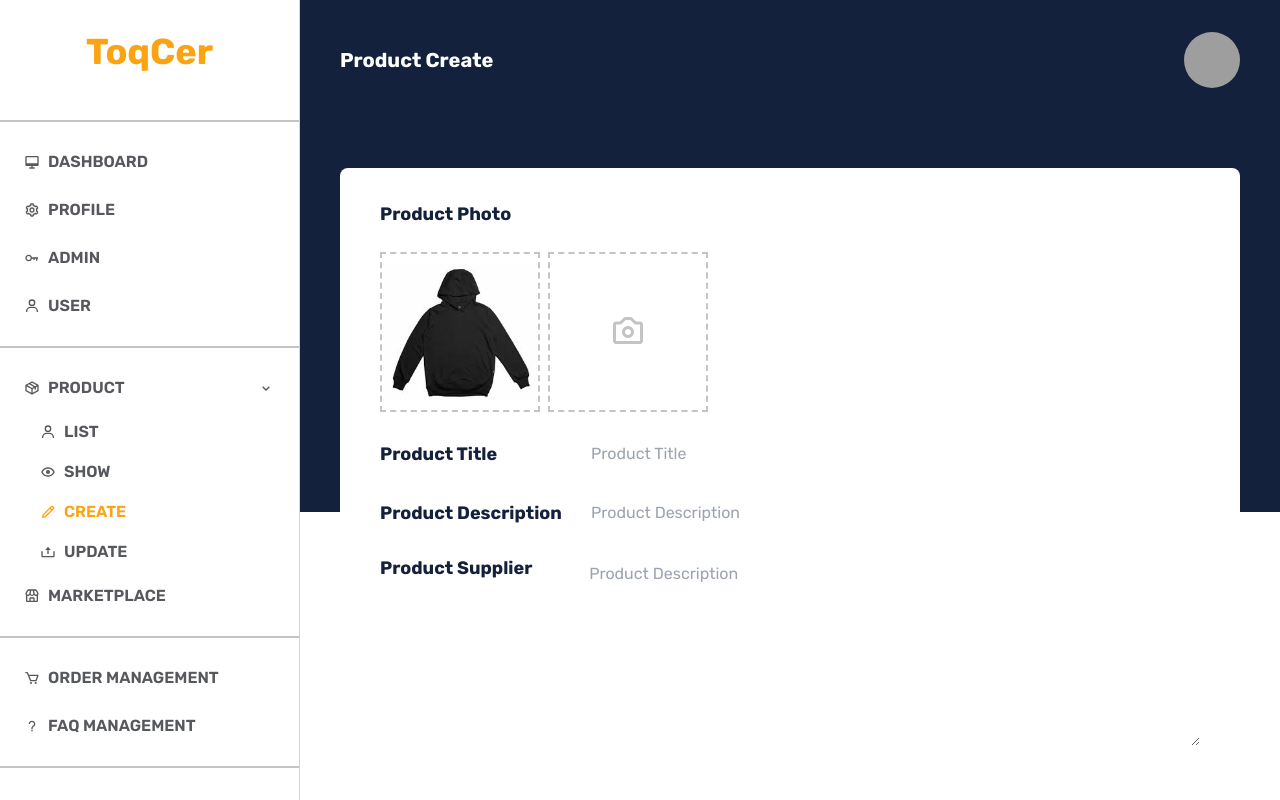
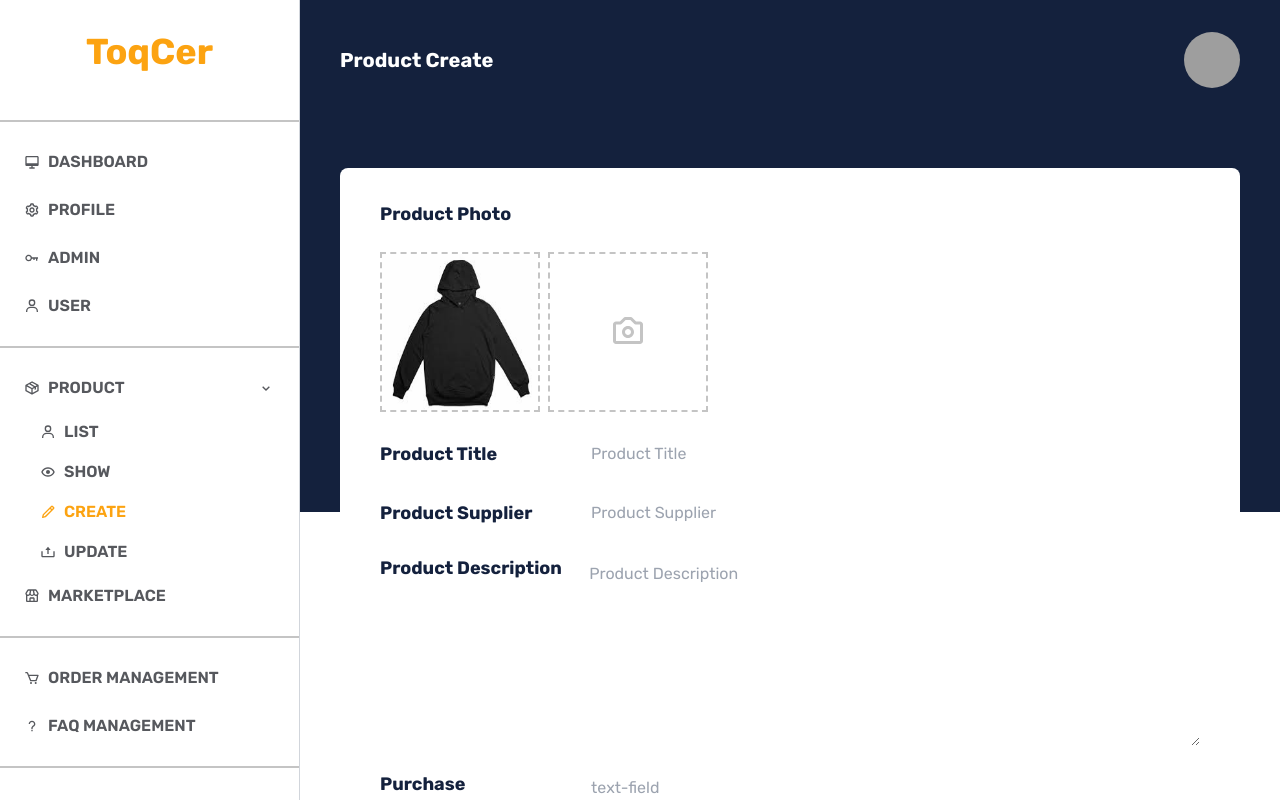
Before and after one commit to toqcer/next-fe, a Next.js app: page /admin/product/create in a window 1280 px wide. Built offline with nearby package versions, Linux system fonts and the light colour scheme; grey boxes are pictures that could not be loaded.

Commit message:
[UPDATE] create

```diff
--- a/components/atoms/TableCell/TableCellParagraph.js
+++ b/components/atoms/TableCell/TableCellParagraph.js
@@ -1,6 +1,6 @@
 import TableCell from "./TableCell"
 
-const TableCellParagraph = ({ onClick, data }) => {
+const TableCellParagraph = ({ onClick, text }) => {
     return (
         <TableCell>
             <div className="h-24">
@@ -8,7 +8,7 @@ const TableCellParagraph = ({ onClick, data }) => {
                     className={`${!!onClick ? 'cursor-pointer' : ''} overflow-hidden w-full h-full text-ellipsis`}
                     onClick={onClick}
                 >
-                    {data}
+                    {text}
                 </p>
             </div>
         </TableCell>
--- a/pages/admin/product/create.js
+++ b/pages/admin/product/create.js
@@ -1,8 +1,8 @@
 import { BiCamera } from 'react-icons/bi';
+import Image from 'next/image';
 
 import AdminTemplates from '@components/templates/admin/AdminTemplates';
 import { Input, TextArea } from '@components/atoms';
-
 
 function ProductCreate() {
   return (
@@ -10,10 +10,14 @@ function ProductCreate() {
         <div className='bg-white mt-12 w-full px-10 py-8 rounded-lg'>
             <h3 className='text-primary font-bold text-lg'>Product Photo</h3>
             <div className="flex space-x-2 my-6">
-                <div className='h-40 w-40 flex justify-center items-center border-dashed border-2 border-muted'>
-                    <img src="/dummy/hoodie.jpg" className='w-full object-cover' alt="product-pict" />
+                <div className='h-40 w-40 flex justify-center items-center border-dashed border-2 border-muted relative object-cover'>
+                    <Image
+                        src="/dummy/hoodie.jpg"
+                        alt="product-pict"
+                        layout='fill'
+                    />
                 </div>
-                <div className='h-40 w-40 flex justify-center items-center border-dashed border-2 border-muted'>
+                <div className='h-40 w-40 flex justify-center items-center border-dashed border-2 border-muted relative object-cover'>
                     <BiCamera size={36} className='text-muted'/>
                 </div>
             </div>
@@ -28,21 +32,33 @@ function ProductCreate() {
             </div>
             <div className='my-6'>
                 <label className='flex items-center'>
+                    <span className='capitalize text-primary font-bold text-lg w-64'>Product Supplier</span>
+                    <Input
+                        type="text"
+                        placeholder="Product Supplier"
+                    />
+                </label>
+            </div>
+            <div className='my-6'>
+                <label className='flex'>
                     <span className='capitalize text-primary font-bold text-lg w-64'>Product Description</span>
-                    <Input
+                    <TextArea
                         type="text"
                         placeholder="Product Description"
                     />
                 </label>
             </div>
-            <div className='my-6'>
-                <label className='flex'>
-                    <span className='capitalize text-primary font-bold text-lg w-64'>Product Supplier</span>
-                    <TextArea
+            <div className="my-6">
+                <div className='flex'>
+                    <label htmlFor='purchase' className='capitalize text-primary font-bold text-lg w-64'>
+                        Purchase
+                    </label>
+                    <Input
                         type="text"
-                        placeholder="Product Description"
+                        id="purchase"
+                        placeholder="text-field"
                     />
-                </label>
+                </div>
             </div>
 
         </div>
--- a/pages/admin/product/list.js
+++ b/pages/admin/product/list.js
@@ -41,13 +41,12 @@ function ProductList() {
   const [totalPage, setTotalPage] = useState(0);
   const [params, dispatch] = useReducer(reducer,initialState);
 
-  const handleChangeDataOrder = (e) => {
-    const { order } = e.currentTarget.dataset;
-    let sort_type = 0;
-    if (params.order_by === order) {
-      sort_type = Number(!params.sort_type);
+  const handleChangeDataOrder = (orderBy) => {
+    let sortType = 0;
+    if (params.order_by === orderBy) {
+      sortType = Number(!params.sort_type);
     }
-    return {type: "SET_ORDER", payload: {order: order, sort: sort_type}}
+    return {type: "SET_ORDER", payload: {order: orderBy, sort: sortType}}
   }
 
   useEffect(() => {
@@ -107,8 +106,7 @@ function ProductList() {
                         </span>
                         {!labelConditions.some((el) => label.includes(el)) && (
                           <div
-                            data-order={label}
-                            onClick={(e) => dispatch(handleChangeDataOrder(e))}
+                            onClick={() => dispatch(handleChangeDataOrder(label))}
                             className="cursor-pointer flex flex-col"
                           >
                             <BiChevronUp
@@ -139,16 +137,16 @@ function ProductList() {
                 {datas.length !== 0 &&
                   datas.map((data, index) => (
                     <tr key={index}>
-                      <TableCellParagraph data={(params.page - 1) * params.size + (index + 1)} />
-                      <TableCellParagraph data={data.title} />
-                      <TableCellParagraph data={data.id} />
-                      <TableCellParagraph data={data.code} />
-                      <TableCellParagraph data={data.stock} />
-                      <TableCellParagraph data={data.purchase_price} />
-                      <TableCellParagraph data={data.price} />
-                      <TableCellParagraph data={data.markup_price} />
-                      <TableCellParagraph data={data.supplier_url} onClick={() => window.location.href = data.supplier_url} />
-                      <TableCellParagraph data={data.description} />
+                      <TableCellParagraph text={(params.page - 1) * params.size + (index + 1)} />
+                      <TableCellParagraph text={data.title} />
+                      <TableCellParagraph text={data.id} />
+                      <TableCellParagraph text={data.code} />
+                      <TableCellParagraph text={data.stock} />
+                      <TableCellParagraph text={data.purchase_price} />
+                      <TableCellParagraph text={data.price} />
+                      <TableCellParagraph text={data.markup_price} />
+                      <TableCellParagraph text={data.supplier_url} onClick={() => window.location.href = data.supplier_url} />
+                      <TableCellParagraph text={data.description} />
                       <TableCell>
                         <div className="flex items-center justify-center">
                           <ActionButton
```
